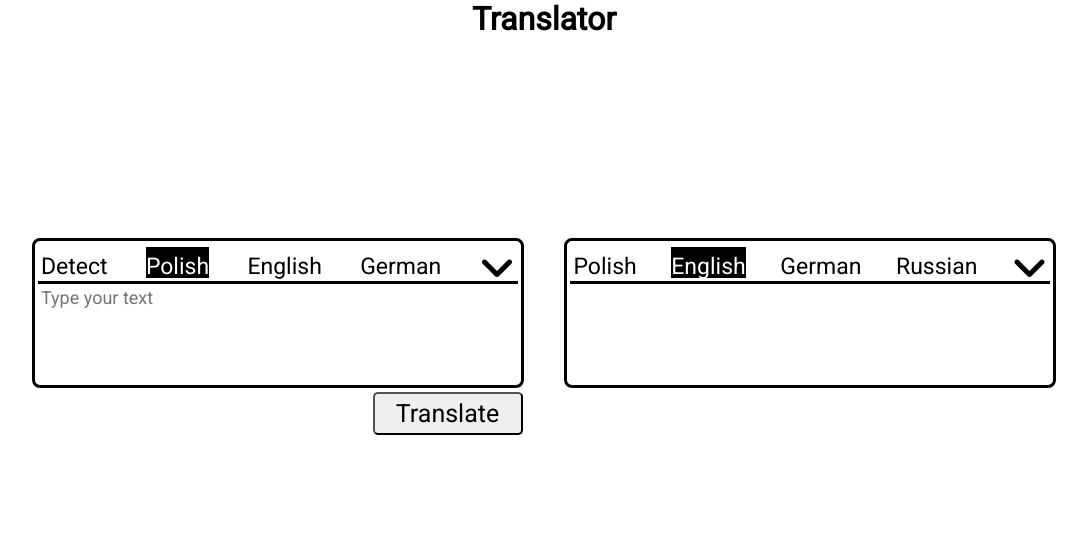
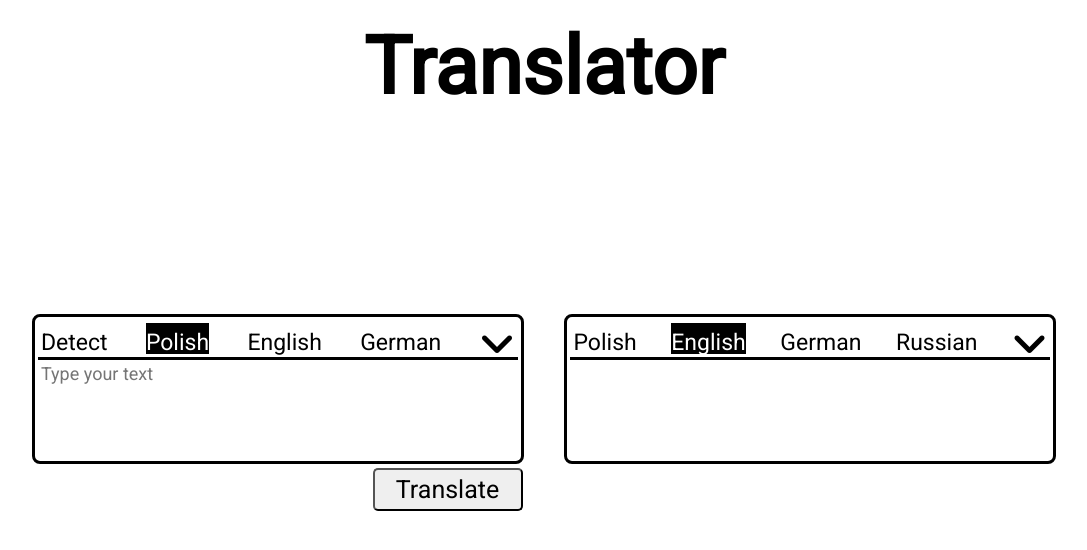
Before and after one commit to mateuszrosa/Translator, a plain HTML site: page index.html in a window 1280 px wide. Shown: the whole page, without its empty margins (96-1183 px from the left). Drawn offline with Linux system fonts and the light colour scheme.

Commit message:
styling h1

```diff
--- a/style.css
+++ b/style.css
@@ -7,6 +7,8 @@
 
 h1 {
     text-align: center;
+    font-size: 80px;
+    margin-top: 20px;
 }
 
 div.container {
```
